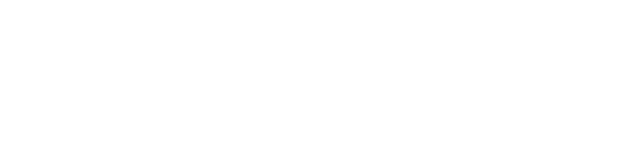
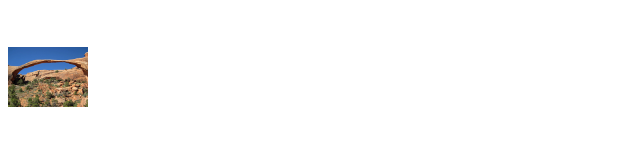
Before and after one commit to hjake07/dashboard, a plain HTML site: page index.html in a window 1280 px wide. Shown: the whole page, without its empty margins (0-640 px from the left). Drawn offline with nearby package versions, Linux system fonts and the light colour scheme; files that its build step writes are made by us from their sources.

Commit message:
Commiting Travis Changes

```diff
--- a/Styles/css/style.css
+++ /dev/null
@@ -1,21 +0,0 @@
-/* general sections */
-/*
-body >
-	header, main, footer
-header >
-	nav
-*/
-body{
-
-}
-
-main{
-
-}
-
-
-
-/* Main section styles */
-.mainSection{
-
-}
--- a/Styles/scss/styles.scss
+++ b/Styles/scss/styles.scss
@@ -0,0 +1,8 @@
+/*Their component style files*/
+// @use "TheirFileName"
+// @use "TheirFileName"
+
+/*My specific image style*/ /*Just testing this, I'll remove it if it breaks things*/
+#LandscapeArchImage{
+    width: 80px;
+}
--- a/index.html
+++ b/index.html
@@ -44,6 +44,7 @@
 	</main>
 
 	<footer>
+		<img id="LandscapeArchImage" src="Images/16130473811_2d4bff5739_b.jpg" alt="LandscapeArch">
 		<div class="footLogo-box">
 			<img src="" alt="" class="footLogo">
 		</div>
--- a/script.js
+++ b/script.js
@@ -0,0 +1 @@
+// This is blank.
```
Also changed, not shown: Images/16130473811_2d4bff5739_b.jpg (added).
